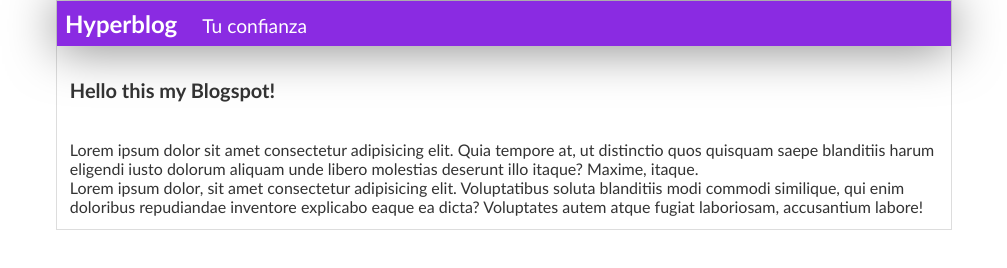
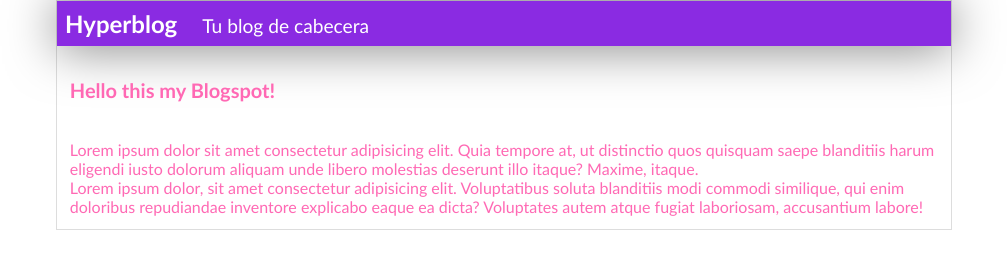
Before and after one commit to andreysabel/hyperblog, a plain HTML site: page index.html in a window 1280 px wide. Shown: the whole page, without its empty margins (136-1143 px from the left). Drawn offline with Linux system fonts and the light colour scheme.

Commit message:
color del boy y cabecera

```diff
--- a/css/styles.css
+++ b/css/styles.css
@@ -6,7 +6,7 @@
 
 body{
     text-align: center;
-    color: #333;
+    color: hotpink;
     font-family:'Trebuchet MS', 'Lucida Sans Unicode', 'Lucida Grande', 'Lucida Sans', Arial, sans-serif;
 }
 
--- a/index.html
+++ b/index.html
@@ -10,7 +10,7 @@
     <div class="container">
     <div class="cabecera">
       Hyperblog
-      <span id="tagline">Tu confianza</span>
+      <span id="tagline">Tu blog de cabecera</span>
     </div>
       <div id="post">
         <br>
```
